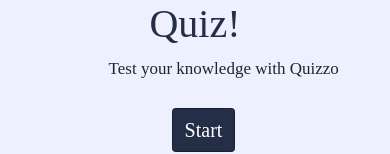
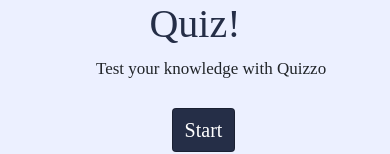
Before and after one commit to cosec90/quiz-app, an Angular app: page /landing in a window 390 px wide. Shown: the part 422-576 px from the top of the page. Built offline with nearby package versions, Linux system fonts and the light colour scheme; a web font is replaced by a local one.

Commit message:
version 1.2

```diff
--- a/src/app/rout/landing-page/landing-page.component.css
+++ b/src/app/rout/landing-page/landing-page.component.css
@@ -163,7 +163,7 @@
     }
     .banner-para p{
         font-size: 17px;
-        transform: translateX(30%);
+        transform: translateX(25%);
     }
     .banner-para button{
         position: relative;
--- a/src/app/rout/landing-page/landing-page.component.html
+++ b/src/app/rout/landing-page/landing-page.component.html
@@ -44,7 +44,7 @@
        <div class="col-md-6">
           <div class="left-banner">
             <div class="banner-img">
-              <img src="../assets/quiz-vector - Copy.png" alt="">
+              <img src="./assets/quiz-vector - Copy.png" alt="">
             </div>
           </div>
        </div>
--- a/src/app/rout/question-page/question-page.component.html
+++ b/src/app/rout/question-page/question-page.component.html
@@ -5,7 +5,7 @@
         <h4 class="text-center">Your Score</h4>
         <h5 class="text-center">{{score_flag}}/{{totalQuestions}}</h5>
         <div class="end-img-cont">
-          <img src="../assets/end.jpg" alt="">
+          <img src="./assets/end.jpg" alt="">
         </div>
         <a routerLink="/landing"><button class="btn end-btn" >End</button></a>
 
```
